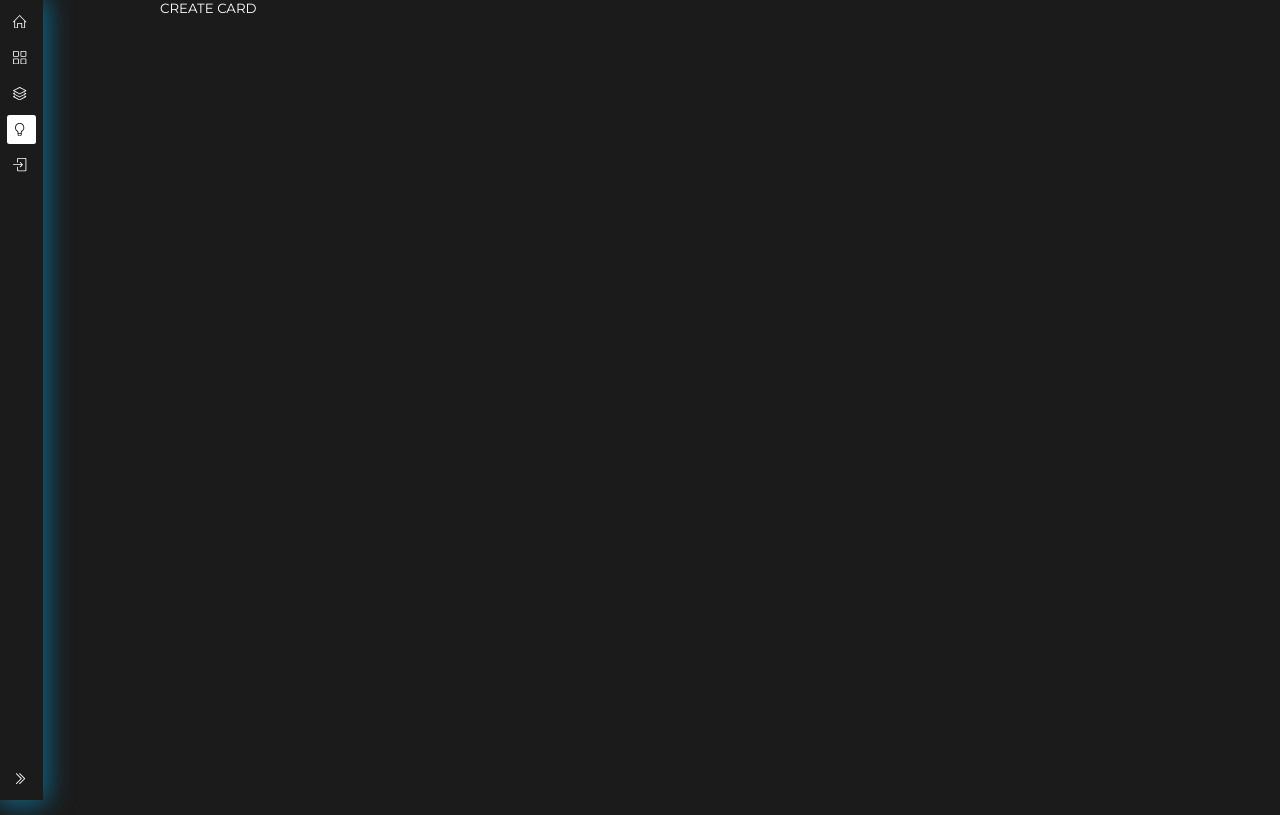
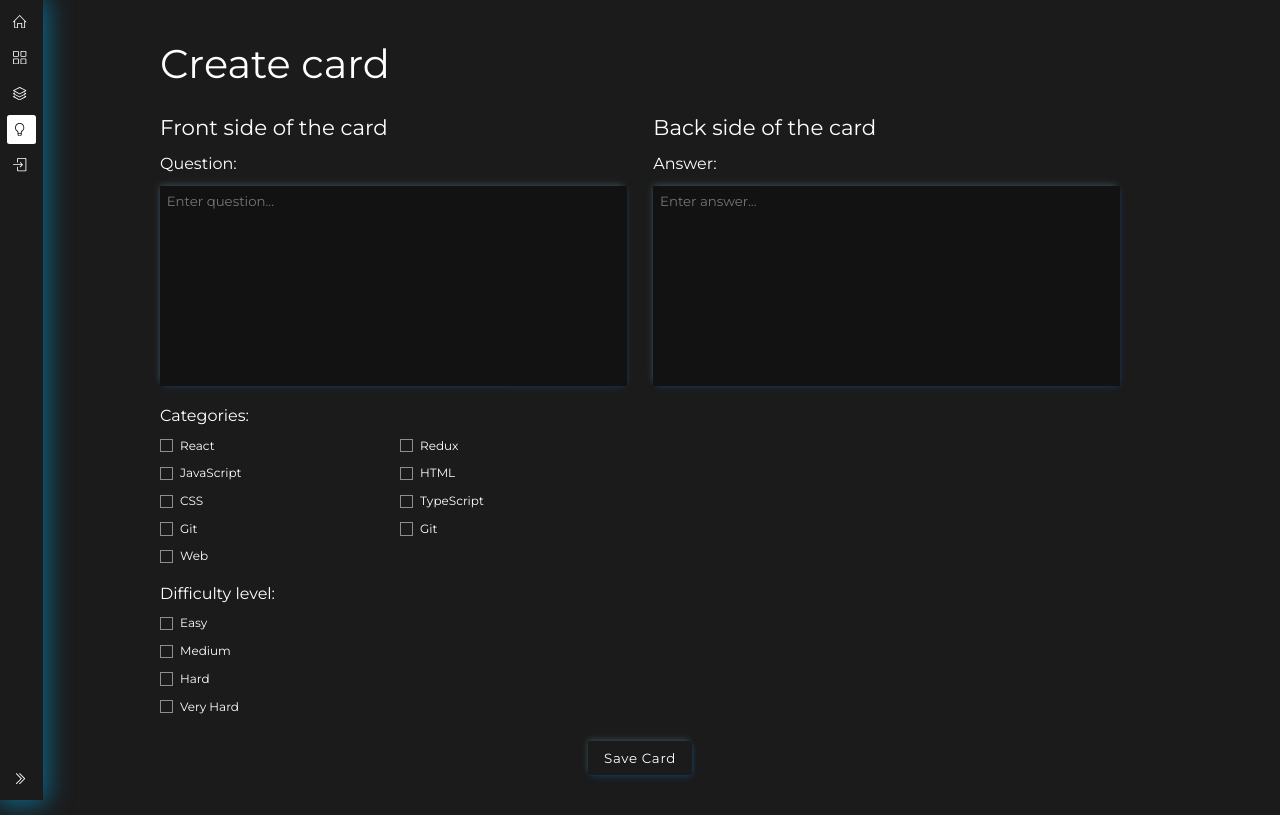
Before and after one commit to Aleftina17/Learning-App, a React (Vite) app in the folder frontend/: page /create in a window 1280 px wide. Built offline with nearby package versions, Linux system fonts and the light colour scheme; no server answers.

Commit message:
feat: create card layout

```diff
--- a/frontend/src/pages/CreatePage.tsx
+++ b/frontend/src/pages/CreatePage.tsx
@@ -1,9 +1,122 @@
 const CreatePage: React.FC = () => {
-  return (
-    <div className="create">
-        <div className="container">CREATE CARD</div>
-    </div>
-  )
-}
+    return (
+        <div className="create">
+            <div className="container">
+                <div className="create__title">Create card</div>
 
-export default CreatePage
+                <form className="create-form">
+                    <div className="create-form__front">
+                        <span className="create-form__title">Front side of the card</span>
+                        <div className="create-form__container">
+                            <div className="input-wrapper">
+                                <span className="input-title">Question:</span>
+                                <textarea className="textarea" placeholder="Enter question..." />
+                            </div>
+                            <div className="input-wrapper">
+                                <span className="input-title">Categories:</span>
+
+                                <div className="input-grid">
+                                    <label className="checkbox-field">
+                                        <div className="checkbox">
+                                            <input type="checkbox" />
+                                        </div>
+                                        <span>React</span>
+                                    </label>
+                                    <label className="checkbox-field">
+                                        <div className="checkbox">
+                                            <input type="checkbox" />
+                                        </div>
+                                        <span>Redux</span>
+                                    </label>
+                                    <label className="checkbox-field">
+                                        <div className="checkbox">
+                                            <input type="checkbox" />
+                                        </div>
+                                        <span>JavaScript</span>
+                                    </label>
+                                    <label className="checkbox-field">
+                                        <div className="checkbox">
+                                            <input type="checkbox" />
+                                        </div>
+                                        <span>HTML</span>
+                                    </label>
+                                    <label className="checkbox-field">
+                                        <div className="checkbox">
+                                            <input type="checkbox" />
+                                        </div>
+                                        <span>CSS</span>
+                                    </label>
+                                    <label className="checkbox-field">
+                                        <div className="checkbox">
+                                            <input type="checkbox" />
+                                        </div>
+                                        <span>TypeScript</span>
+                                    </label>
+                                    <label className="checkbox-field">
+                                        <div className="checkbox">
+                                            <input type="checkbox" />
+                                        </div>
+                                        <span>Git</span>
+                                    </label>
+                                    <label className="checkbox-field">
+                                        <div className="checkbox">
+                                            <input type="checkbox" />
+                                        </div>
+                                        <span>Git</span>
+                                    </label>
+                                    <label className="checkbox-field">
+                                        <div className="checkbox">
+                                            <input type="checkbox" />
+                                        </div>
+                                        <span>Web</span>
+                                    </label>
+                                </div>
+                            </div>
+                            <div className="input-wrapper">
+                                <span className="input-title">Difficulty level:</span>
+                                <label className="checkbox-field">
+                                    <div className="checkbox">
+                                        <input type="checkbox" />
+                                    </div>
+                                    <span>Easy</span>
+                                </label>
+                                <label className="checkbox-field">
+                                    <div className="checkbox">
+                                        <input type="checkbox" />
+                                    </div>
+                                    <span>Medium</span>
+                                </label>
+                                <label className="checkbox-field">
+                                    <div className="checkbox">
+                                        <input type="checkbox" />
+                                    </div>
+                                    <span>Hard</span>
+                                </label>
+                                <label className="checkbox-field">
+                                    <div className="checkbox">
+                                        <input type="checkbox" />
+                                    </div>
+                                    <span>Very Hard</span>
+                                </label>
+                            </div>
+                        </div>
+                    </div>
+
+                    <div className="create-form__back">
+                        <span className="create-form__title">Back side of the card</span>
+                        <div className="create-form__container">
+                            <div className="input-wrapper">
+                                <span className="input-title">Answer:</span>
+                                <textarea className="textarea" placeholder="Enter answer..." />
+                            </div>
+                        </div>
+                    </div>
+
+                    <button className="btn btn--double-bord">Save Card</button>
+                </form>
+            </div>
+        </div>
+    );
+};
+
+export default CreatePage;
--- /dev/null
+++ b/frontend/src/scss/_vars.scss
@@ -0,0 +1 @@
+$color-accent: #00aced;
--- a/frontend/src/scss/main.scss
+++ b/frontend/src/scss/main.scss
@@ -1,10 +1,14 @@
 @import "./set";
+@import "./vars";
 @import "./common";
 
 @import "./ui/buttons";
 @import "./ui/checkbox";
 @import "./ui/select";
 @import "./ui/tags";
+@import "./ui/textarea";
+
+@import "./pages/create-page";
 
 @import "./components/sidebar";
 @import "./components/hero";
--- /dev/null
+++ b/frontend/src/scss/pages/_create-page.scss
@@ -0,0 +1,59 @@
+.create {
+    padding-top: 6rem;
+    padding-bottom: 6rem;
+
+    .container {
+        display: flex;
+        flex-direction: column;
+        gap: 4rem;
+    }
+
+    &__title {
+        font-size: 6rem;
+    }
+}
+
+.create-form {
+    display: grid;
+    grid-template-columns: repeat(2, 1fr);
+    gap: 4rem;
+
+    &__front,
+    &__back {
+        display: flex;
+        flex-direction: column;
+        gap: 2rem;
+        width: 100%;
+    }
+
+    &__title {
+        font-size: 3.2rem;
+    }
+
+    &__container {
+        display: flex;
+        flex-direction: column;
+        gap: 3rem;
+
+        .input-wrapper {
+            display: flex;
+            flex-direction: column;
+            gap: 2rem;
+
+            .input-title {
+                font-size: 2.4rem;
+            }
+
+            .input-grid {
+                display: grid;
+                grid-template-columns: repeat(2, 1fr);
+                gap: 2rem;
+            }
+        }
+    }
+
+    .btn{
+        grid-area: 2 / 1 / 3 / 3;
+        justify-self: center;
+    }
+}
--- /dev/null
+++ b/frontend/src/scss/ui/_textarea.scss
@@ -0,0 +1,15 @@
+textarea {
+    resize: none;
+    padding: 1rem;
+    box-shadow: 0.2rem 0.4rem 1rem -0.2rem rgba(0, 132, 255, 0.3), -0.2rem -0.4rem 1rem -0.2rem rgba(131, 190, 189, 0.3);
+    height: 30rem;
+    background-color: rgb(18, 18, 18);
+
+    &::-webkit-scrollbar {
+        width: 0.4rem;
+    }
+
+    &::-webkit-scrollbar-thumb {
+        background-color: rgba(41, 95, 128, 0.511);
+    }
+}
```
Also changed, not shown: frontend/src/scss/_common.scss (+7 -6 lines), frontend/src/scss/ui/_select.scss (+4 -5 lines).
